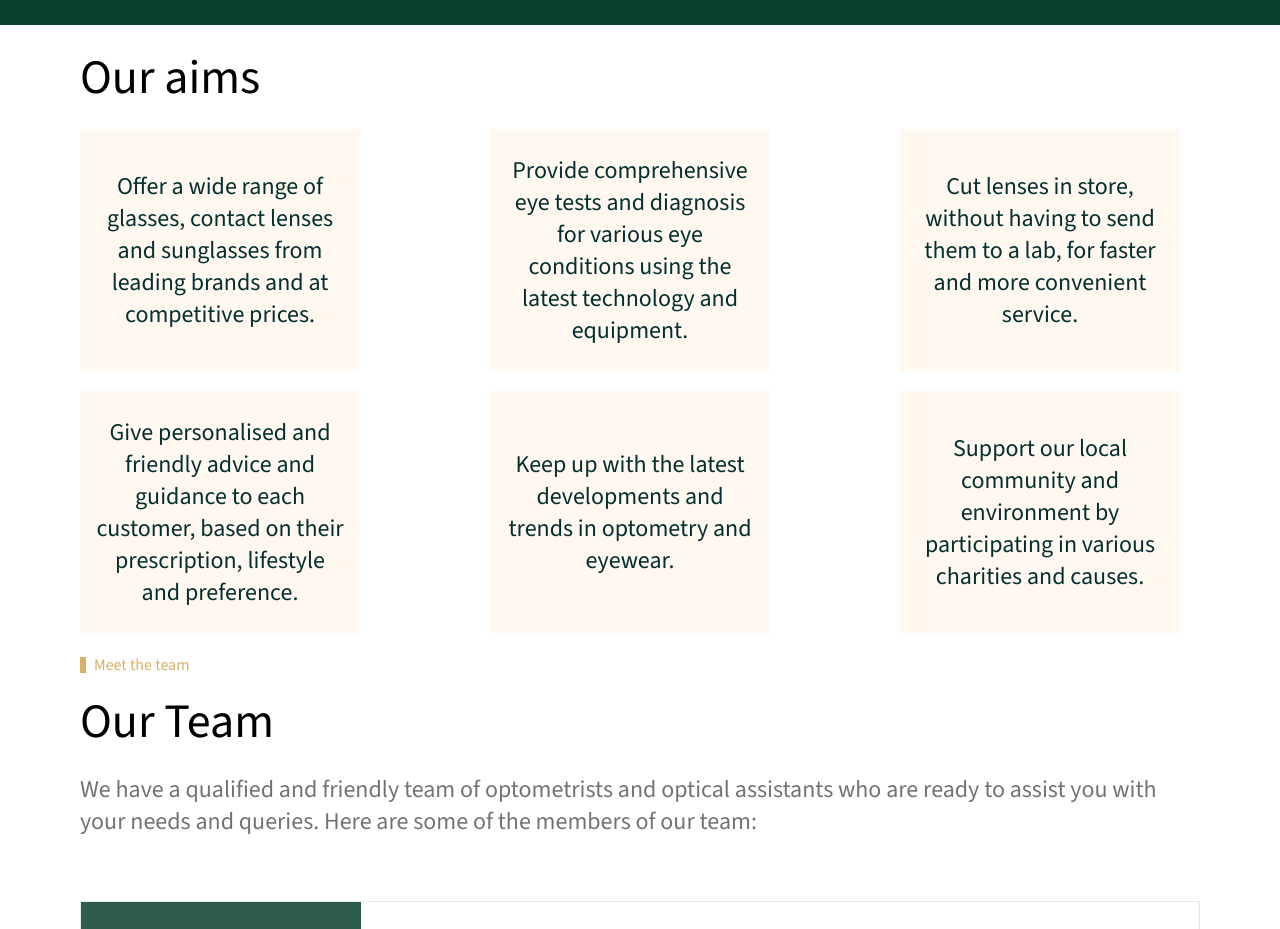
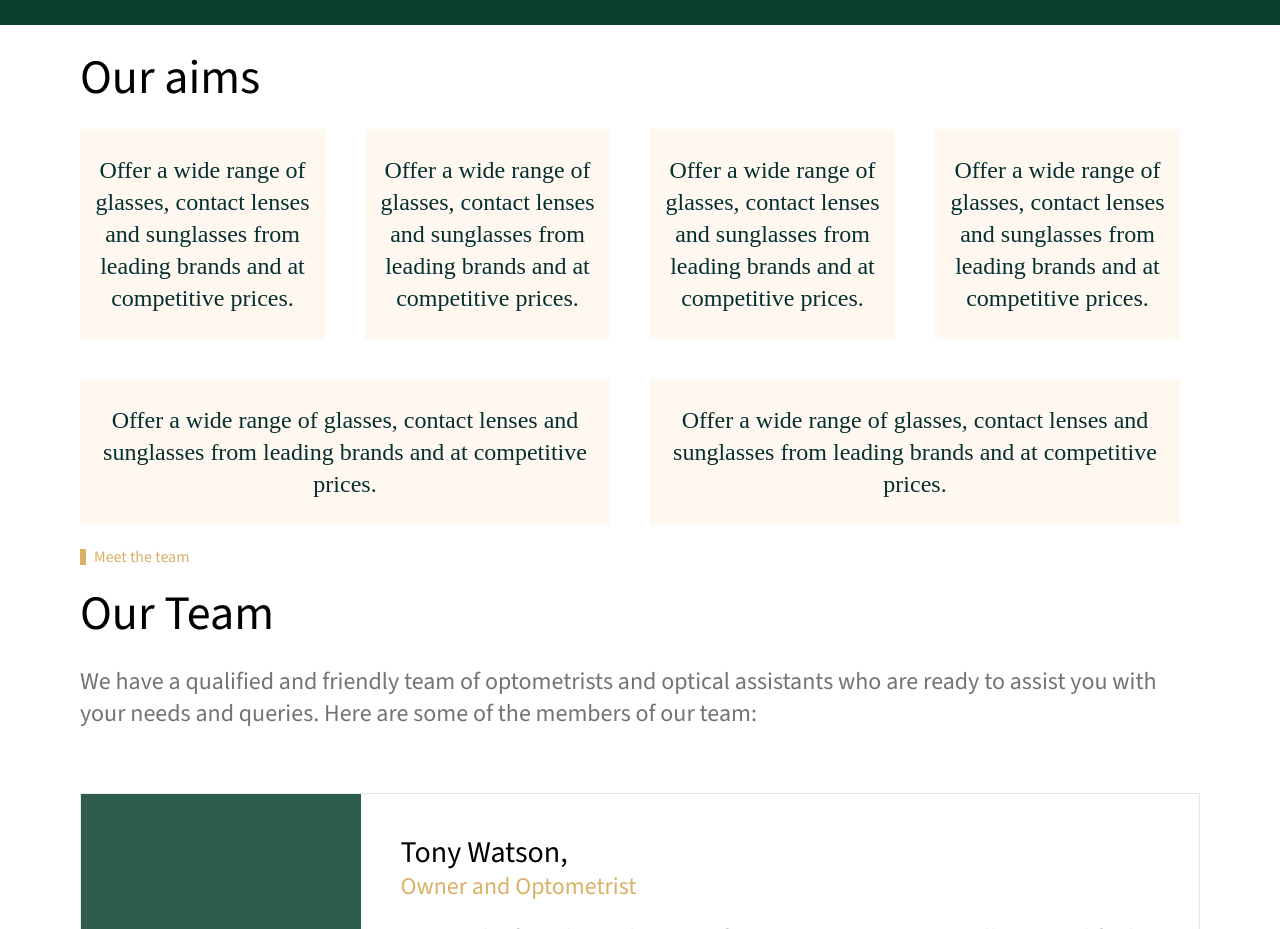
Before and after one commit to AGuerriere/watsons, a Next.js app: page /about in a window 1280 px wide. Shown: the part 940-1869 px from the top of the page. Built offline with nearby package versions, Linux system fonts and the light colour scheme.

Commit message:
fix for homepage header overflowing and chage from flex to grid on about

```diff
--- a/src/app/about/page.tsx
+++ b/src/app/about/page.tsx
@@ -28,25 +28,26 @@ export default function About() {
       <div className="mt-7">
         <H2Title title="Our aims" />
       </div>
-      <div className="flex flex-col justify-evenly lg:justify-between lg:flex-wrap lg:flex-row min-h-[800px] md:min-h-[500] lg:min-h-0">
-        <div className="flex lg:w-1/4 px-[15px] py-[25px] bg-orange-300 bg-opacity-10 justify-center items-center gap-5 md:mr-5 lg:mb-5 items-center">
-          <div className="text-center text-teal-950 text-base lg:text-xl xl:text-2xl font-light font-['Source Sans Pro'] ">Offer a wide range of glasses, contact lenses and sunglasses from leading brands and at competitive prices.</div>
+      <div className="grid grid-cols-1 md:grid-cols-2 lg:grid-cols-3 xl:grid-cols-4 2xl:grid-rows-2 min-h-[800px] md:min-h-[500px] lg:min-h-0 gap-5">
+        <div className="px-[15px] py-[25px] bg-orange-300 bg-opacity-10 justify-center items-center md:mr-5 lg:mb-5">
+          <div className="text-center text-teal-950 text-base lg:text-xl xl:text-2xl font-light font-['Source_Sans_Pro']">Offer a wide range of glasses, contact lenses and sunglasses from leading brands and at competitive prices.</div>
         </div>
-        <div className="flex lg:w-1/4 px-[15px] py-[25px] bg-orange-300 bg-opacity-10 justify-center items-center gap-5 md:mr-5 lg:mb-5 items-center">
-          <div className="text-center text-teal-950 text-base lg:text-xl xl:text-2xl font-light font-['Source Sans Pro']">Provide comprehensive eye tests and diagnosis for various eye conditions using the latest technology and equipment.</div>
+        <div className="px-[15px] py-[25px] bg-orange-300 bg-opacity-10 justify-center items-center md:mr-5 lg:mb-5">
+          <div className="text-center text-teal-950 text-base lg:text-xl xl:text-2xl font-light font-['Source_Sans_Pro']">Offer a wide range of glasses, contact lenses and sunglasses from leading brands and at competitive prices.</div>
         </div>
-        <div className="flex lg:w-1/4 px-[15px] py-[25px] bg-orange-300 bg-opacity-10 justify-center items-center gap-5 md:mr-5 lg:mb-5 items-center">
-          <div className="text-center text-teal-950 text-base lg:text-xl xl:text-2xl font-light font-['Source Sans Pro']">Cut lenses in store, without having to send them to a lab, for faster and more convenient service.</div>
+        <div className="px-[15px] py-[25px] bg-orange-300 bg-opacity-10 justify-center items-center md:mr-5 lg:mb-5">
+          <div className="text-center text-teal-950 text-base lg:text-xl xl:text-2xl font-light font-['Source_Sans_Pro']">Offer a wide range of glasses, contact lenses and sunglasses from leading brands and at competitive prices.</div>
         </div>
-        <div className="flex lg:w-1/4 px-[15px] py-[25px] bg-orange-300 bg-opacity-10 justify-center items-center gap-5 md:mr-5 lg:mb-5 items-center">
-          <div className="text-center text-teal-950 text-base lg:text-xl xl:text-2xl font-light font-['Source Sans Pro']">Give personalised and friendly advice and guidance to each customer, based on their prescription, lifestyle and preference.</div>
+        <div className="px-[15px] py-[25px] bg-orange-300 bg-opacity-10 justify-center items-center md:mr-5 lg:mb-5">
+          <div className="text-center text-teal-950 text-base lg:text-xl xl:text-2xl font-light font-['Source_Sans_Pro']">Offer a wide range of glasses, contact lenses and sunglasses from leading brands and at competitive prices.</div>
         </div>
-        <div className="flex lg:w-1/4 px-[15px] py-[25px] bg-orange-300 bg-opacity-10 justify-center items-center gap-5 md:mr-5 lg:mb-5 items-center">
-          <div className="text-center text-teal-950 text-base lg:text-xl xl:text-2xl font-light font-['Source Sans Pro']">Keep up with the latest developments and trends in optometry and eyewear.</div>
+        <div className="xl:col-span-2 px-[15px] py-[25px] bg-orange-300 bg-opacity-10 justify-center items-center md:mr-5 lg:mb-5">
+          <div className="text-center text-teal-950 text-base lg:text-xl xl:text-2xl font-light font-['Source_Sans_Pro']">Offer a wide range of glasses, contact lenses and sunglasses from leading brands and at competitive prices.</div>
         </div>
-        <div className="flex lg:w-1/4 px-[15px] py-[25px] bg-orange-300 bg-opacity-10 justify-center items-center gap-5 md:mr-5 lg:mb-5 items-center">
-          <div className="text-center text-teal-950 text-base lg:text-xl xl:text-2xl font-light font-['Source Sans Pro']">Support our local community and environment by participating in various charities and causes.</div>
+        <div className="xl:col-span-2 px-[15px] py-[25px] bg-orange-300 bg-opacity-10 justify-center items-center md:mr-5 lg:mb-5">
+          <div className="text-center text-teal-950 text-base lg:text-xl xl:text-2xl font-light font-['Source_Sans_Pro']">Offer a wide range of glasses, contact lenses and sunglasses from leading brands and at competitive prices.</div>
         </div>
+
       </div>
       {/* Section Team */}
       <div>
--- a/src/app/page.tsx
+++ b/src/app/page.tsx
@@ -16,7 +16,7 @@ export default function Home() {
       <div className="text-white -ml-7 -mr-7 md:-ml-20 md:-mr-20 min-h-[400px] h-[calc(100vh-100px)] bg-[url('/images/header.webp')] bg-cover bg-no-repeat bg-center">
         <div className='bg-greenOverlay h-full pl-7 md:pl-20 '>
           <div className='flex pl:14 flex-col justify-center h-full'>
-            <h1 className='text-5xl font-bold leading-normal xl:text-7xl md:w-4/5 lg:w-3/5 md:leading-normal'>
+            <h1 className='text-5xl font-bold min-[1580px]:leading-normal xl:text-7xl md:w-4/5 lg:w-3/5'>
               <span className='text-gold'>Family-owned</span> and operated optometry practice with over 40 years of experience.
             </h1>
             <Link href="/about"><div className='border-solid border-2 w-36 md:w-60 md:h-14 h-9 rounded flex justify-center items-center mt-7 mb-5'>Learn More</div></Link>
```
